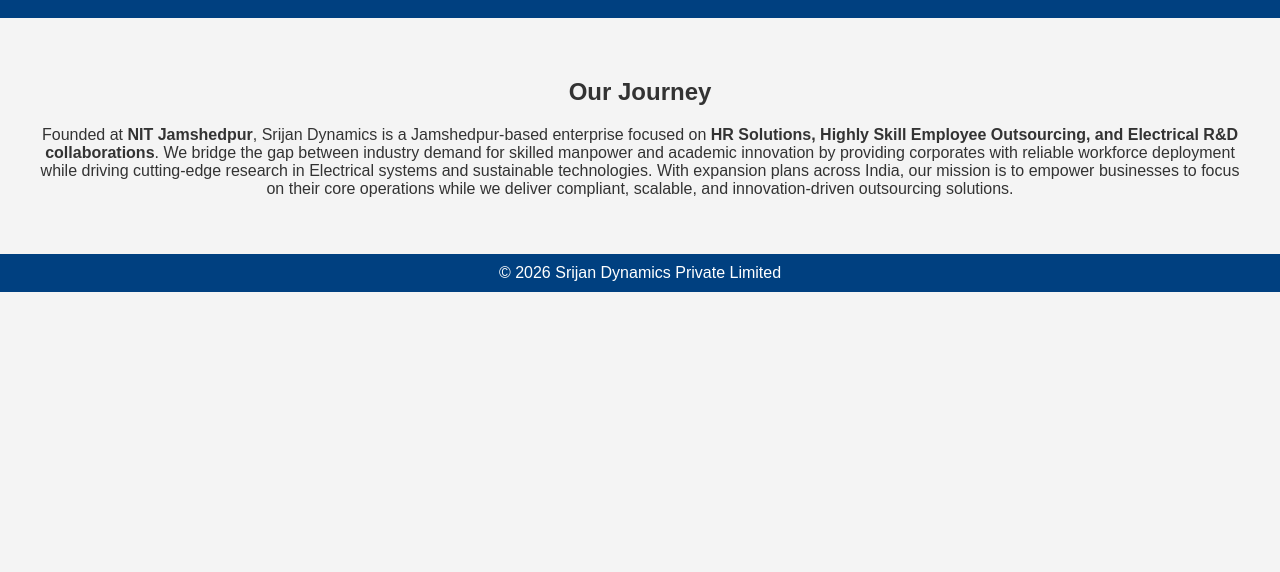
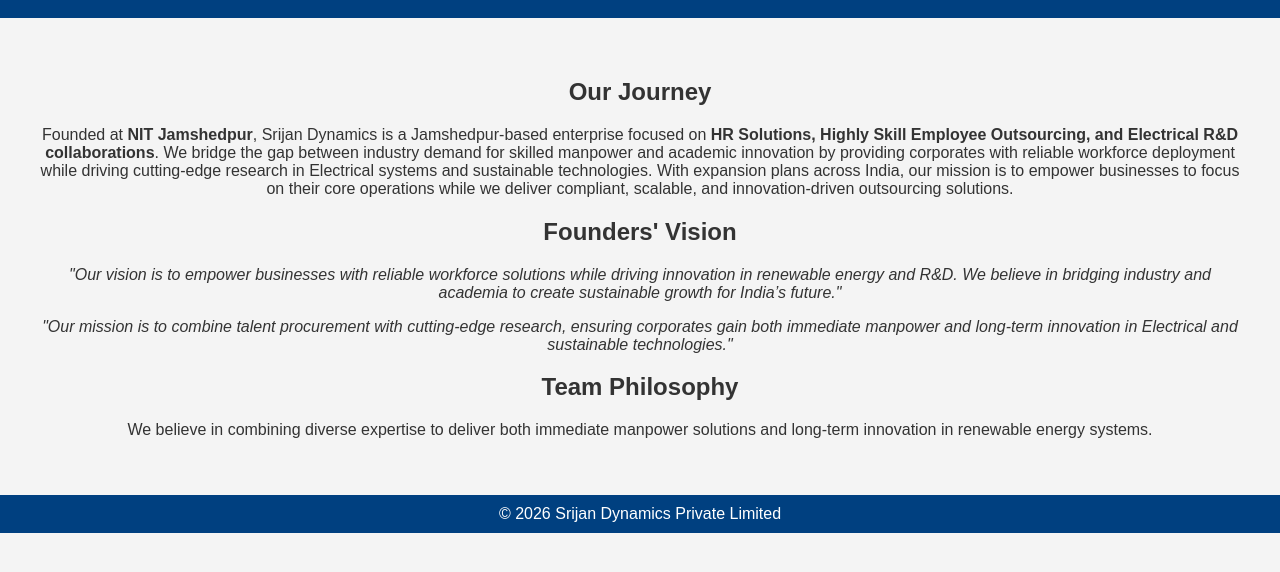
Before and after one commit to saket2110/Srijan-Dynamics, a plain HTML site: page about.html in a window 1280 px wide. Shown: the part 120-692 px from the top of the page. Drawn offline with Linux system fonts and the light colour scheme.

Commit message:
Update about.html

```diff
--- a/about.html
+++ b/about.html
@@ -26,6 +26,13 @@
       With expansion plans across India, our mission is to empower businesses to focus on their core operations while we
       deliver compliant, scalable, and innovation‑driven outsourcing solutions.
     </p>
+
+    <h2>Founders' Vision</h2>
+    <p><em>"Our vision is to empower businesses with reliable workforce solutions while driving innovation in renewable energy and R&D. We believe in bridging industry and academia to create sustainable growth for India’s future."</em></p>
+    <p><em>"Our mission is to combine talent procurement with cutting‑edge research, ensuring corporates gain both immediate manpower and long‑term innovation in Electrical and sustainable technologies."</em></p>
+
+    <h2>Team Philosophy</h2>
+    <p>We believe in combining diverse expertise to deliver both immediate manpower solutions and long-term innovation in renewable energy systems.</p>
   </main>
   <footer>&copy; 2026 Srijan Dynamics Private Limited</footer>
 </body>
```
